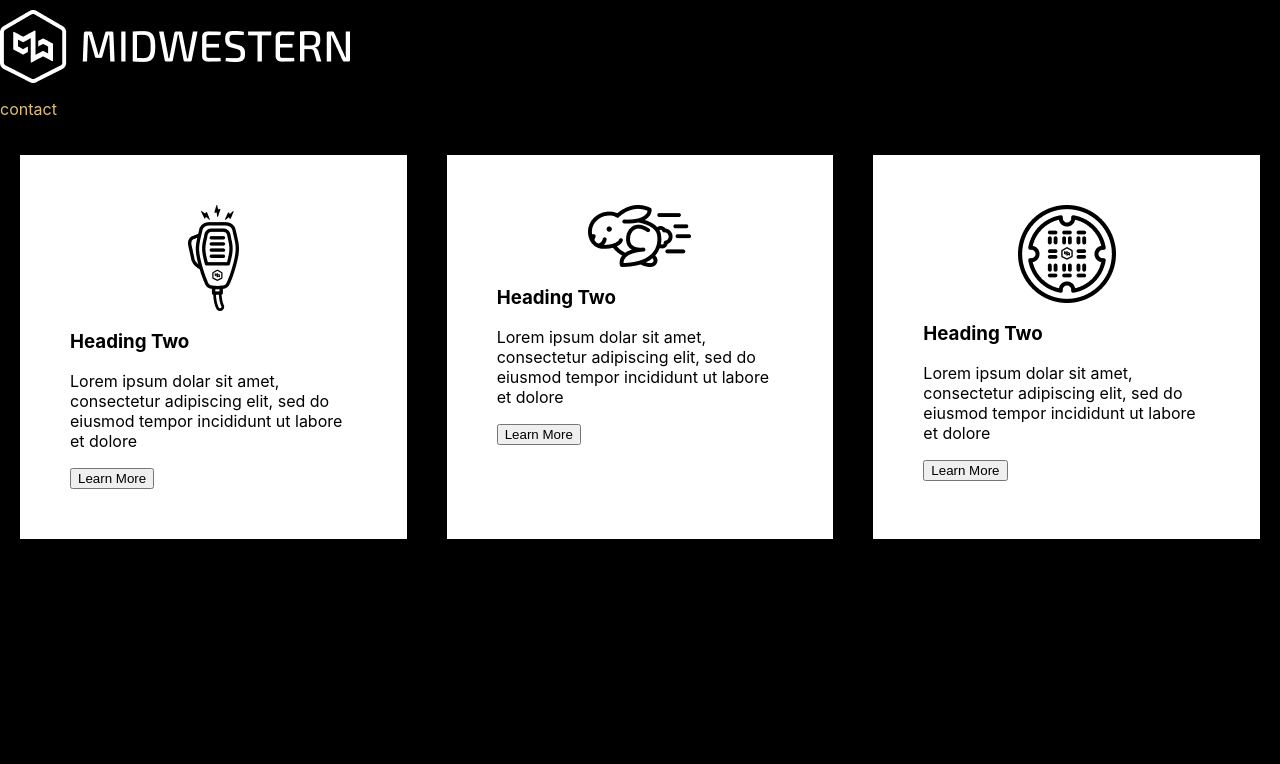
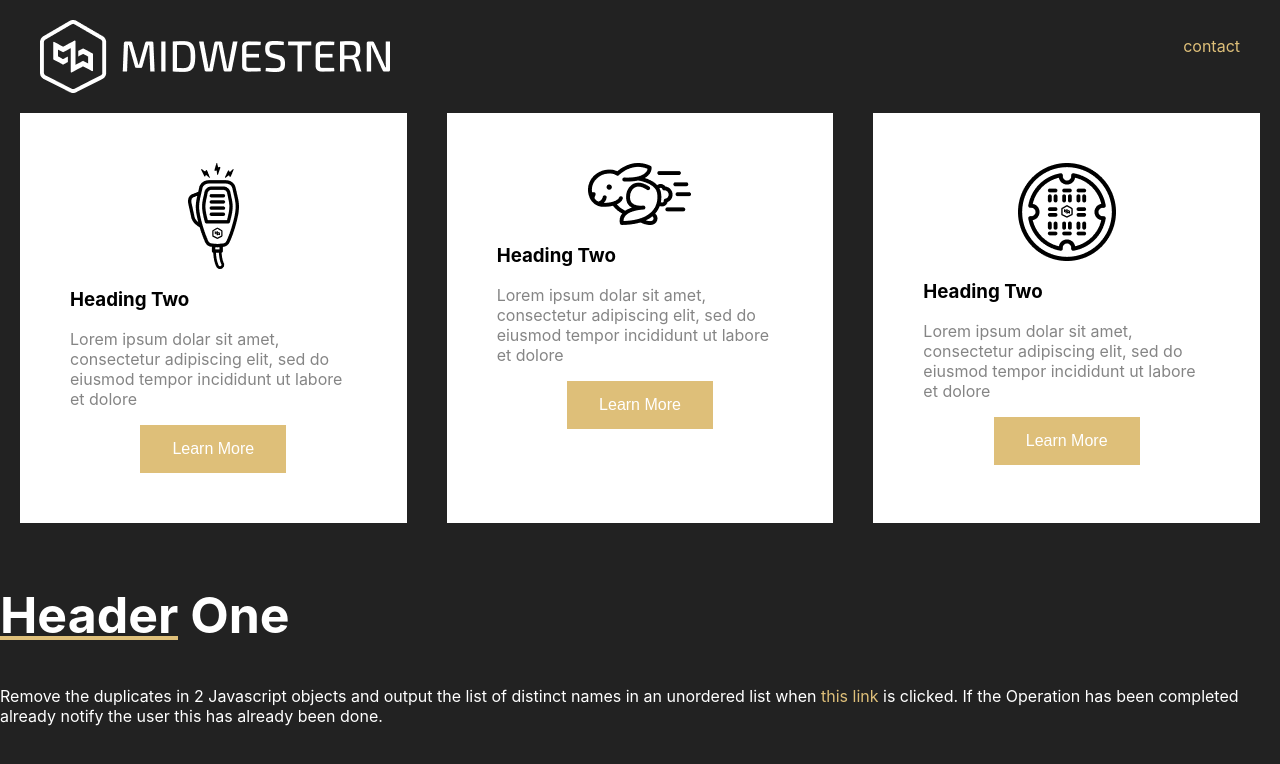
Before and after one commit to grath90/tech-challenge-react, a React (Create React App) app: page / in a window 1280 px wide. Shown: the top 764 px of the page. Built offline with nearby package versions, Linux system fonts and the light colour scheme.

Commit message:
added more styling to boxes. Added header one in home componenet. Added styling to header one.

```diff
--- a/public/index.html
+++ b/public/index.html
@@ -3,7 +3,7 @@
   html, body {
     width: 100%;
     height: 100%;
-    background-color: black;
+    background-color: #222222;
   }
 </style>
 <html lang="en">
--- a/src/components/box.css
+++ b/src/components/box.css
@@ -10,3 +10,20 @@
   margin-left: auto;
   margin-right: auto;
 }
+
+.box-text {
+  color: #858585;
+}
+
+button {
+  border: none;
+  background-color: #DEBF79;
+  color: white;
+  padding: 15px 32px;
+  text-align: center;
+  text-decoration: none;
+  display: block;
+  font-size: 16px;
+  margin-left: auto;
+  margin-right: auto;
+}
--- a/src/components/box.js
+++ b/src/components/box.js
@@ -6,7 +6,7 @@ const Box = (props) => {
     <div className="box">
       <img src={`${process.env.PUBLIC_URL}/${props.image}`} class="center" alt=""/>
       <h3>Heading Two</h3>
-      <p>
+      <p class="box-text">
         Lorem ipsum dolar sit amet, consectetur
         adipiscing elit, sed do eiusmod tempor incididunt
         ut labore et dolore
--- a/src/components/navbar.css
+++ b/src/components/navbar.css
@@ -1,11 +1,13 @@
 .contact {
   color:  #DEBF79;
-  text-align: left;
+  text-align: right;
 }
 
 .navbar {
-  margin-top: 10px;
+  margin-top: 20px;
+  margin-left: 40px;
+  margin-right: 40px;
   display: grid;
-  grid-template-rows: auto;
-  grid-template-columns: 1fr;
+  grid-template-columns: 1fr 1fr;
+  grid-template-rows: 1fr;
 }
--- a/src/views/home.css
+++ b/src/views/home.css
@@ -15,3 +15,21 @@
   grid-template-columns: repeat(auto-fit, minmax(320px, 1fr));
   grid-template-rows: repeat(auto-fit, minmax(1fr, 1fr))
 }
+
+.underline {
+  border-bottom: 4px solid #DEBF79;
+  display: inline-block;
+  line-height: 0.85;
+}
+
+h2, p {
+  color: white;
+}
+
+h2 {
+  font-size: 50px
+}
+
+a {
+  color: #DEBF79;
+}
--- a/src/views/home.js
+++ b/src/views/home.js
@@ -11,7 +11,15 @@ const Home = () => {
         <Box image="Talkie.png" />
         <Box image="Rabbit.png" />
         <Box image="Shield.png" />
-    </section>
+      </section>
+      <section>
+        <h2><span class="underline">Header</span> One</h2>
+        <p>
+          Remove the duplicates in 2 Javascript objects and output the
+          list of distinct names in an unordered list when <a>this link </a>
+          is clicked. If the Operation has been completed already notify the user this has already been done.
+        </p>
+      </section>
     </div>
   )
 }
```
